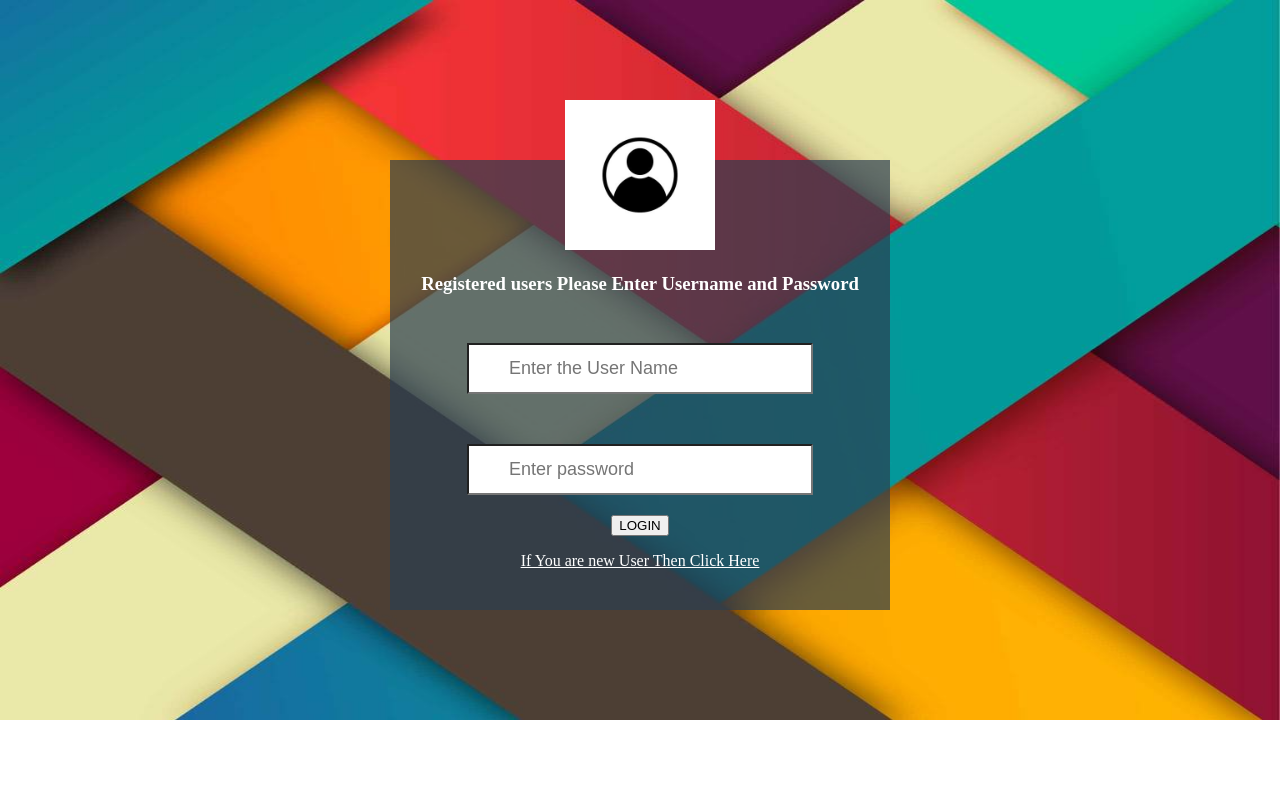
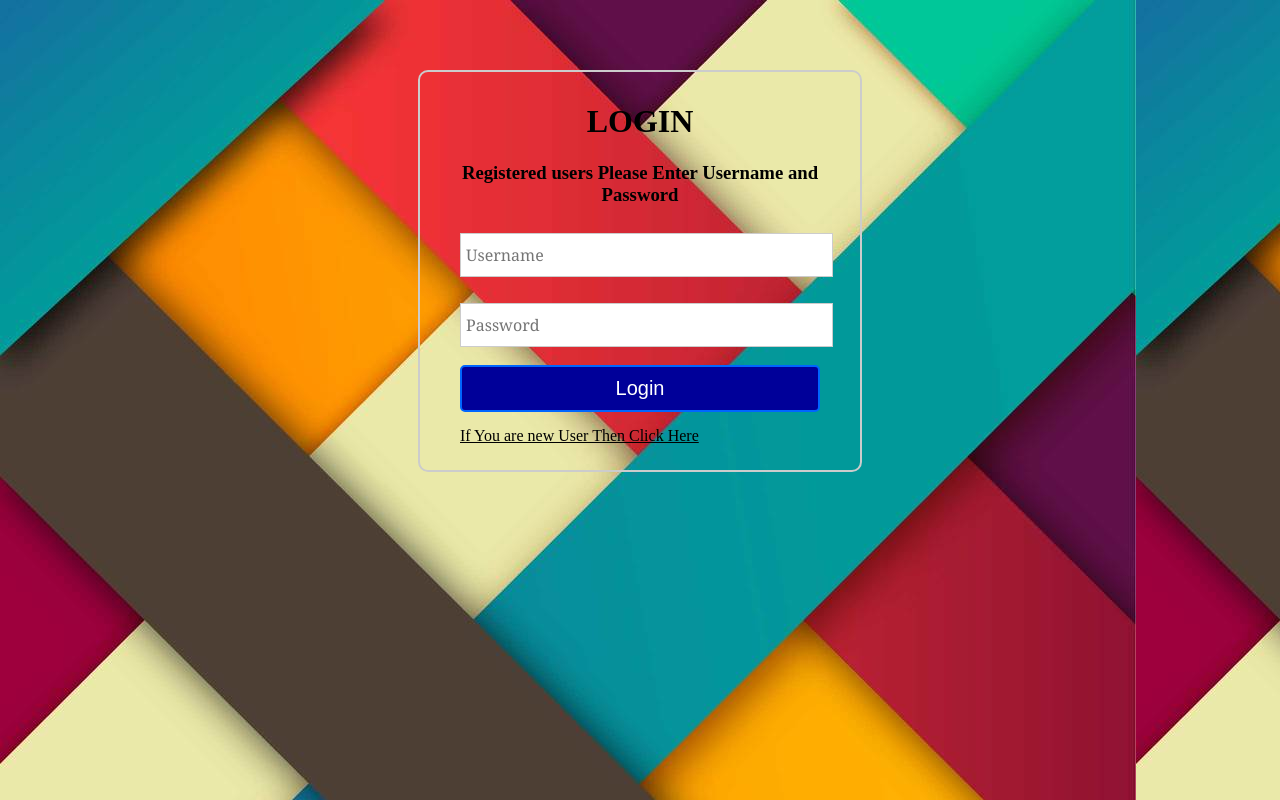
Before and after one commit to a0b1h0i1/Vit_Assignment_First, a PHP site: page /login.php in a window 1280 px wide. Run offline with PHP 8.4, Linux system fonts and the light colour scheme.

Commit message:
Source code for Assignment

```diff
--- a/FinalProject/Template.php
+++ b/FinalProject/Template.php
@@ -8,7 +8,7 @@
     <body>
         <div id="wrapper">
             <div id="banner">
-                <h1>My Google Docs</h1>
+                <h1>My Docs</h1>
             </div>
 
             <nav id="navigation">
--- a/FinalProject/login.php
+++ b/FinalProject/login.php
@@ -2,56 +2,83 @@
     session_start();
 ?>
 <?php
-if(isset($_POST['username'])){
-
-    $uname=$_POST['username'];
-    $password=$_POST['password'];
-    include 'db.php';
-    $sql="select * from login where username='".$uname."'AND password='".$password."' limit 1";
-
-    $result=  mysqli_query($con, $sql);
-    if($result===FALSE)
-        echo "<script>alert('** Query failed executing **')</script>";
-    $number = mysqli_num_rows($result);
-
-    if($number==1){
-        echo "<script>alert('** Login Scuccesfully **')</script>";
-        header("Location:main.php");
-        exit();
-    }
-    else{
-        echo "<script>alert('Unauthenticated user check your username and password')</script>";
-        //header("Location:login.php");
-        //exit();
-    }
+include 'db.php';
+$error='';
+if(isset($_POST['submit'])){
+if(empty($_POST['username']) || empty($_POST['password'])){
+//$error = "Enter username and password";
+echo"<script>alert('Enter username and password')</script>";
+}
+else
+{
+$user=$_POST['username'];
+$pass=$_POST['password'];
+$query = mysqli_query($con, "SELECT * FROM login WHERE username='$user' AND password='$pass'");
+$rows = mysqli_num_rows($query);
+if($rows == 1){
+header("Location: main.php");
+}
+else
+{
+//$error = "Unauthenticated user check your username and password";
+echo"<script>alert('Unauthenticated user check your username and password')</script>";
 
 }
+mysqli_close($con); // Closing connection
+}
+}
 ?>
-
-<!DOCTYPE html>
+<!doctype html>
 <html>
 <head>
- <title> Login Form </title>
- <link rel="stylesheet" a href="css\style1.css">
+<meta charset="UTF-8">
+<title>Login</title>
+<style>
+.login{
+width:360px;
+margin:50px auto;
+font:Cambria, "Hoefler Text", "Liberation Serif", Times, "Times New Roman", serif;
+border-radius:10px;
+border:2px solid #ccc;
+padding:10px 40px 25px;
+margin-top:70px;
+}
+input[type=text], input[type=password]{
+width:99%;
+padding:10px;
+margin-top:8px;
+border:1px solid #ccc;
+padding-left:5px;
+font-size:16px;
+font-family:Cambria, "Hoefler Text", "Liberation Serif", Times, "Times New Roman", serif;
+}
+input[type=submit]{
+width:100%;
+background-color:#009;
+color:#fff;
+border:2px solid #06F;
+padding:10px;
+font-size:20px;
+cursor:pointer;
+border-radius:5px;
+margin-bottom:15px;
+}
 
+</style>
 </head>
-<body>
- <div class="container">
- <img src="Images/login.png"/>
- <h3 style="color:white">Registered users Please Enter Username and Password</h3>
+<body background = "Images/bar_background.png">
+<div class="login">
+<h1 align="center">LOGIN</h1>
+<h3 align ="center" style="color:black">Registered users Please Enter Username and Password</h3>
+<form action="" method="post" style="text-align:center;">
+<input type="text" placeholder="Username" id="user" name="username"><br/><br/>
+<input type="password" placeholder="Password" id="pass" name="password"><br/><br/>
+<input type="submit" value="Login" name="submit">
+<!-- Error Message -->
+<span><?php echo $error; ?></span>
+</form>
+<a href="signup.php" style="color:black" >If You are new User Then Click Here</a>
+</div>
 
- <form method = "POST" action="login.php">
- <div class="form-input">
- <input type="text" name="username" placeholder="Enter the User Name"/>
- </div>
- <div class="form-input">
- <input type="password" name="password" placeholder="Enter password"/>
- </div>
- <input type="submit" type="submit" value="LOGIN" class="btn-login"/>
-
- </form>
- <p>   </p>
- <a href="signup.php" style="color:white">If You are new User Then Click Here</a>
- </div>
 </body>
 </html>
--- /dev/null
+++ b/FinalProject/logout.php
@@ -0,0 +1,4 @@
+<?php
+session_destroy();
+header("Location:index.php");
+?>
--- a/FinalProject/main.php
+++ b/FinalProject/main.php
@@ -31,14 +31,14 @@ $content = '
     <body>
         <div id="wrapper">
             <div id="banner">
-                <h1>My Google Docs</h1>
+                <h1>My Docs</h1>
             </div>
 
             <nav id="navigation">
                 <ul id="nav">
                     <li><a href="main.php">HOME</a></li>
                     <li><a href="login.php">LOGIN</a></li>
-                    <li><a href="signup.php">SIGNUP</a></li>
+                    <li><a href="logout.php">LOGOUT</a></li>
 
                 </ul>
             </nav>
```
Also changed, not shown: FinalProject/database.sql (added, +87 -0 lines).
